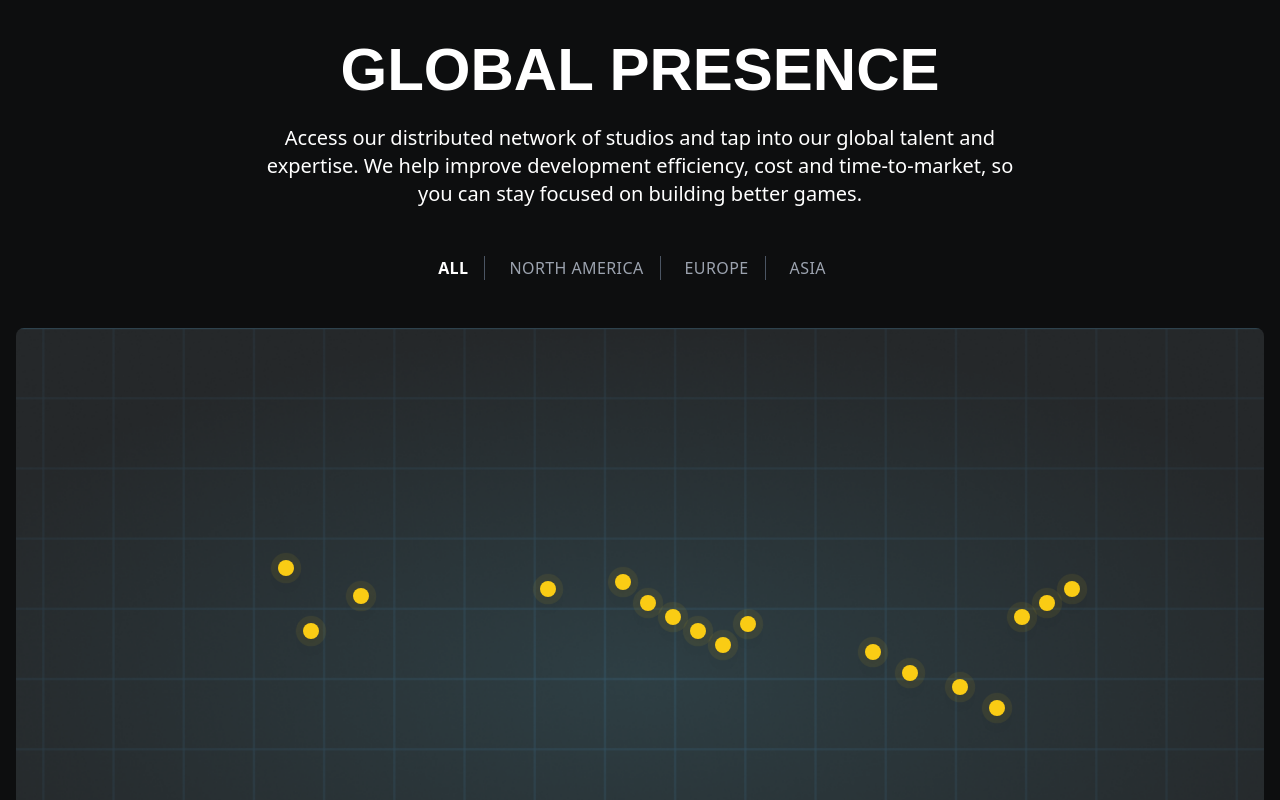
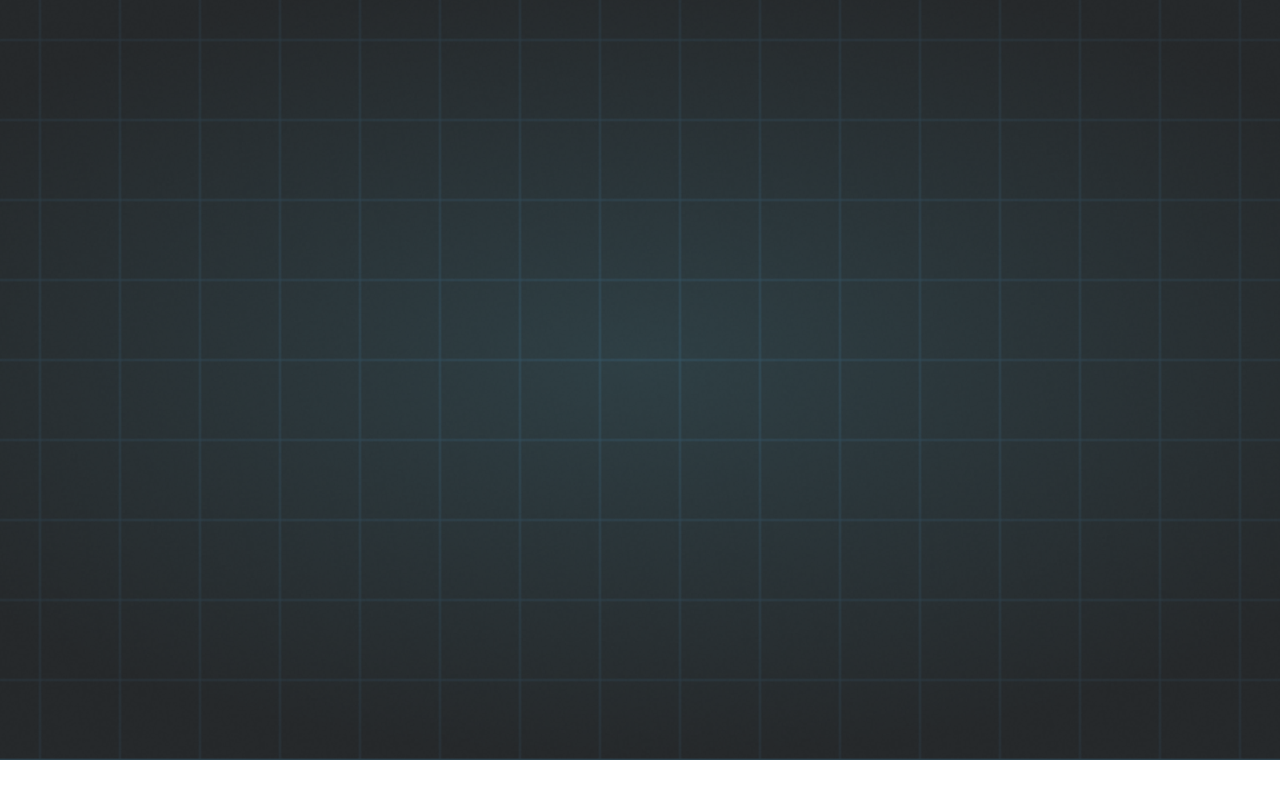
Before and after one commit to amnakhalid625/virtuosClone, a React (Vite) app: page / in a window 1280 px wide. Shown: the part 3240-4040 px from the top of the page. After the commit the page ends 4000 px from the top, so only its background shows below. Built offline with nearby package versions, Linux system fonts and the light colour scheme; a web font is replaced by a local one.

Commit message:
aboutPage

```diff
--- a/src/components/Map.jsx
+++ b/src/components/Map.jsx
@@ -1,97 +1,30 @@
-import React, { useState } from 'react';
-import mapImage from '../assets/images/mapbg.png'; // Replace with actual path to map image
+import React from 'react';
+import { ComposableMap, Geographies, Geography } from 'react-simple-maps';
+import { Tooltip as ReactTooltip } from 'react-tooltip';
+import mapImage from '../assets/images/mapbg.png';
 
-const regionMarkers = {
-  All: [
-    { top: '33%', left: '21%' }, // West USA
-    { top: '37%', left: '27%' }, // Central USA
-    { top: '42%', left: '23%' }, // South USA
-    { top: '36%', left: '42%' }, // East Coast
-    { top: '35%', left: '48%' }, // UK
-    { top: '38%', left: '50%' }, // France
-    { top: '40%', left: '52%' }, // Germany
-    { top: '42%', left: '54%' }, // Italy
-    { top: '44%', left: '56%' }, // Spain
-    { top: '41%', left: '58%' }, // Greece
-    { top: '45%', left: '68%' }, // India
-    { top: '48%', left: '71%' }, // Thailand
-    { top: '50%', left: '75%' }, // Malaysia
-    { top: '53%', left: '78%' }, // Singapore
-    { top: '40%', left: '80%' }, // China
-    { top: '38%', left: '82%' }, // South Korea
-    { top: '36%', left: '84%' }, // Japan
-  ],
-  'North America': [
-    { top: '33%', left: '21%' },
-    { top: '37%', left: '27%' },
-    { top: '42%', left: '23%' },
-    { top: '36%', left: '42%' },
-  ],
-  Europe: [
-    { top: '35%', left: '48%' },
-    { top: '38%', left: '50%' },
-    { top: '40%', left: '52%' },
-    { top: '42%', left: '54%' },
-    { top: '44%', left: '56%' },
-    { top: '41%', left: '58%' },
-  ],
-  Asia: [
-    { top: '45%', left: '68%' },
-    { top: '48%', left: '71%' },
-    { top: '50%', left: '75%' },
-    { top: '53%', left: '78%' },
-    { top: '40%', left: '80%' },
-    { top: '38%', left: '82%' },
-    { top: '36%', left: '84%' },
-  ]
-};
+const geoUrl = "https://cdn.jsdelivr.net/npm/world-atlas@2/countries-110m.json";
 
 const Map = () => {
-  const [activeRegion, setActiveRegion] = useState('All');
-  const regions = Object.keys(regionMarkers);
-
   return (
-    <section className="flex flex-col items-center px-4 py-20 min-h-screen bg-[#0D0E0F] text-white">
-      <h1 className="text-5xl md:text-6xl font-bold font-primary text-center">GLOBAL PRESENCE</h1>
-      <p className="text-center max-w-3xl text-lg md:text-xl mt-6 mb-12">
-        Access our distributed network of studios and tap into our global talent and expertise. We help
-        improve development efficiency, cost and time-to-market, so you can stay focused on building
-        better games.
-      </p>
-
-      <div className="flex items-center justify-center gap-6 text-gray-400 mb-12 text-sm md:text-base">
-        {regions.map((region) => (
-          <button
-            key={region}
-            onClick={() => setActiveRegion(region)}
-            className={`uppercase tracking-wide border-r border-gray-600 pr-4 last:border-none ${
-              activeRegion === region ? 'text-white font-bold' : 'hover:text-white transition'
-            }`}
-          >
-            {region}
-          </button>
-        ))}
-      </div>
-
-      <div
-        className="relative w-full max-w-[1280px] aspect-[16/9] bg-no-repeat bg-contain md:bg-cover bg-center rounded-lg overflow-hidden"
-        style={{ backgroundImage: `url(${mapImage})` }}
-      >
-        {regionMarkers[activeRegion].map((marker, index) => (
-          <Marker key={index} top={marker.top} left={marker.left} />
-        ))}
+    <section style={{
+      backgroundImage: `url(${mapImage})`,
+      backgroundSize: 'cover',
+      backgroundPosition: 'center'
+    }}>
+      <div style={{ width: '100%', height: '100vh' }}>
+        <ComposableMap>
+          <Geographies geography={geoUrl}>
+            {({ geographies }) =>
+              geographies.map((geo) => (
+                <Geography key={geo.rsmKey} geography={geo} />
+              ))
+            }
+          </Geographies>
+        </ComposableMap>
       </div>
     </section>
   );
 };
 
-const Marker = ({ top, left }) => (
-  <div
-    className="absolute w-4 h-4 rounded-full bg-yellow-400 shadow-lg"
-    style={{ top, left }}
-  >
-    <div className="w-full h-full rounded-full bg-yellow-400 opacity-75 animate-ping absolute inset-0"></div>
-  </div>
-);
-
 export default Map;
```
Also changed, not shown: package.json (+5 -2 lines), 1 other file (tests, documents, lock files or other folders).
